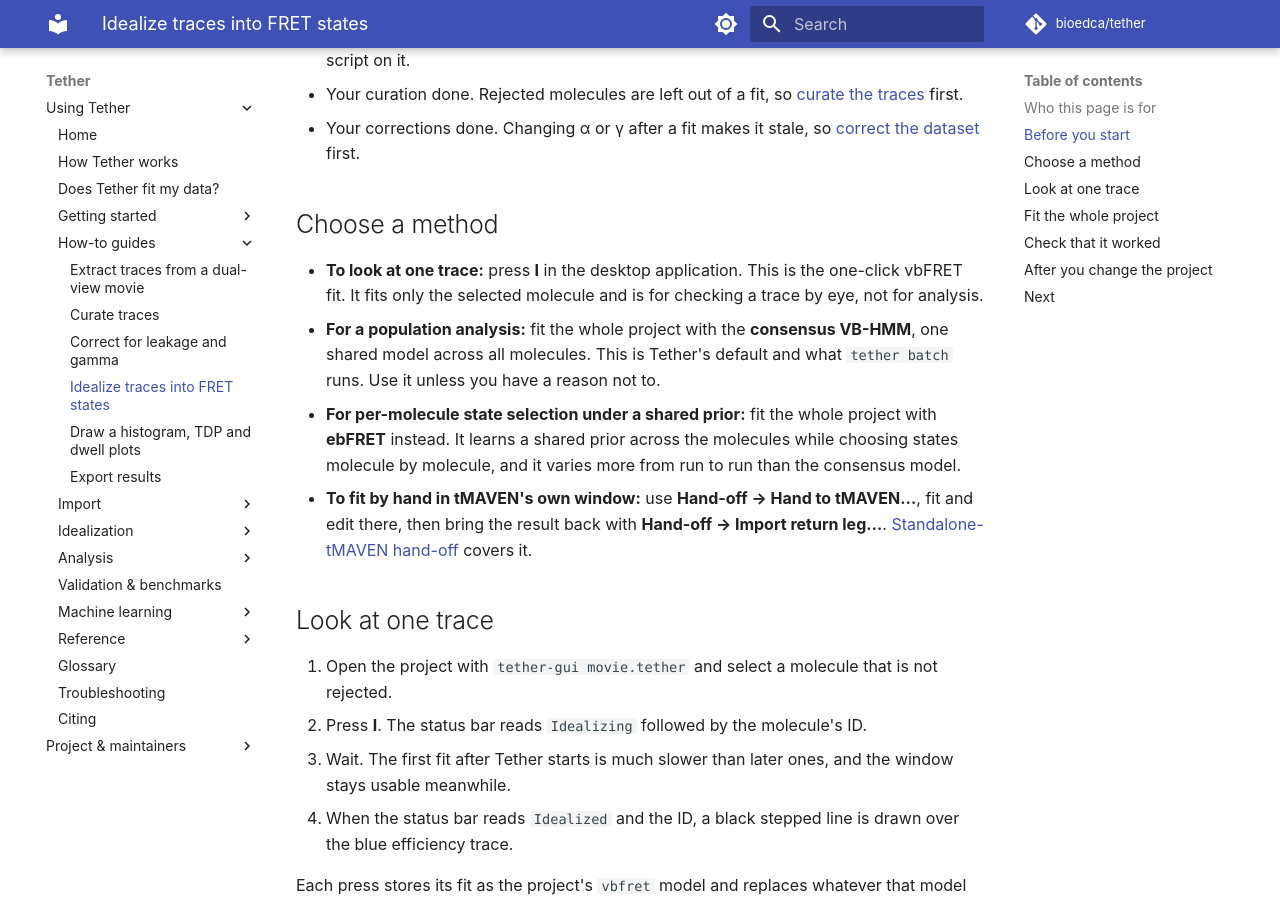
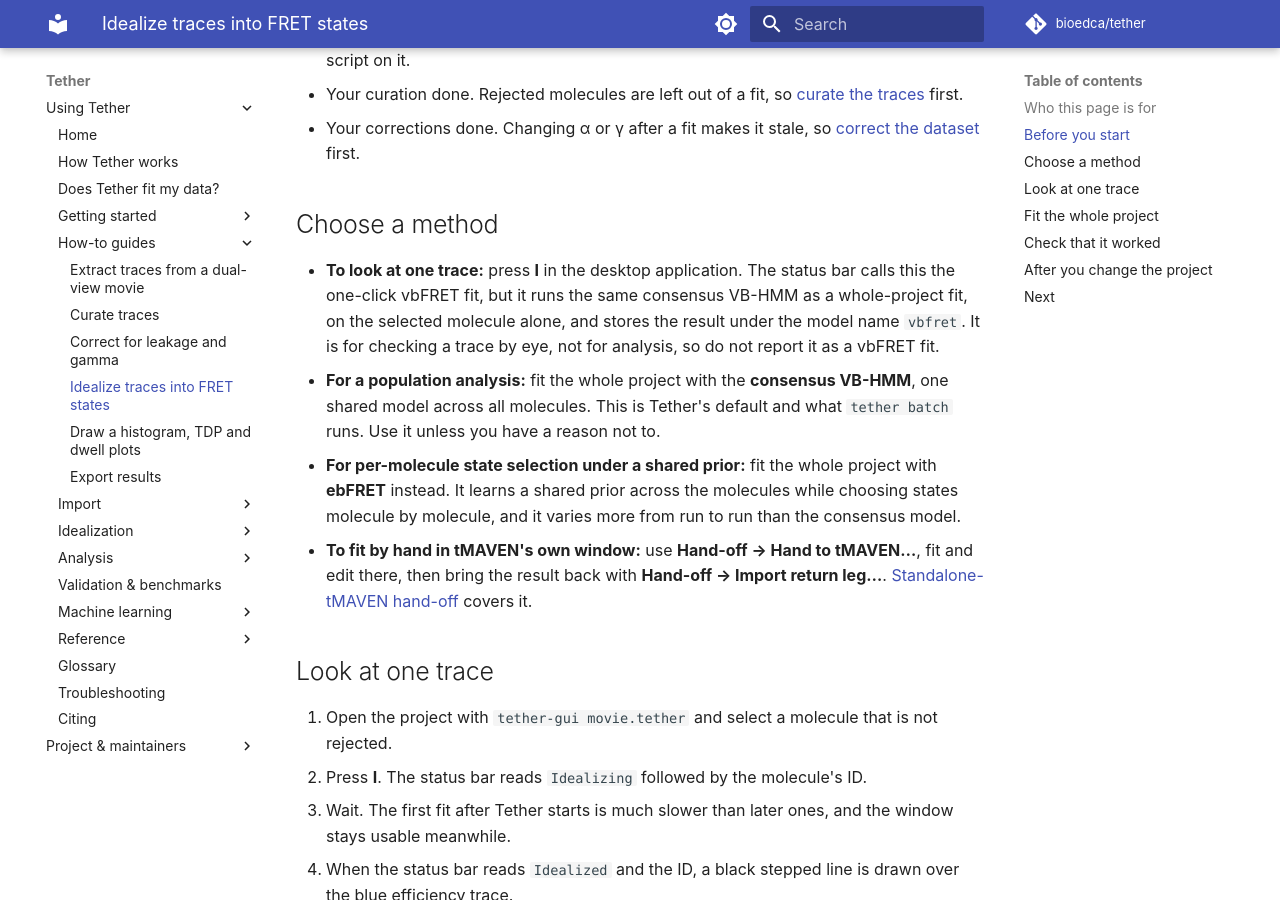
Before and after one commit to bioedca/tether, an MkDocs documentation site: the page built from docs/how-to/idealize.md, in a window 1280 px wide and 900 px high, scrolled down 622 px. Built offline with MkDocs 1.6.1 and Material for MkDocs 9.7.7, drawn with Linux system fonts in a browser that asks for light colours; comment, search, counter and statistics services are not loaded; the version menu is left out.

Commit message:
docs(how-to): one condition per plot run, rate CIs, paired exports, PowerShell batch
Answers the Codex round-6 findings on #541: the analyze page requires one
condition per project and prints each dwell rate with its CI half-width, the
idealize page says the I key runs the consensus VB-HMM on one molecule
(GUI label tracked in #554), the export page says to pair the trace matrix
with a table exported with include_rejected=False, and the batch example
gains its PowerShell spelling.

Refs #177

```diff
--- a/docs/how-to/idealize.md
+++ b/docs/how-to/idealize.md
@@ -27,9 +27,10 @@ dwell-time analyses read.
 
 ## Choose a method
 
-- **To look at one trace:** press **I** in the desktop application. This is the one-click
-  vbFRET fit. It fits only the selected molecule and is for checking a trace by eye, not for
-  analysis.
+- **To look at one trace:** press **I** in the desktop application. The status bar calls
+  this the one-click vbFRET fit, but it runs the same consensus VB-HMM as a whole-project
+  fit, on the selected molecule alone, and stores the result under the model name `vbfret`.
+  It is for checking a trace by eye, not for analysis, so do not report it as a vbFRET fit.
 - **For a population analysis:** fit the whole project with the **consensus VB-HMM**, one
   shared model across all molecules. This is Tether's default and what `tether batch` runs.
   Use it unless you have a reason not to.
```
Also changed, not shown: docs/how-to/analyze.md (+10 -2 lines), docs/how-to/export-results.md (+6 -0 lines), docs/how-to/extract-traces.md (+7 -0 lines).
